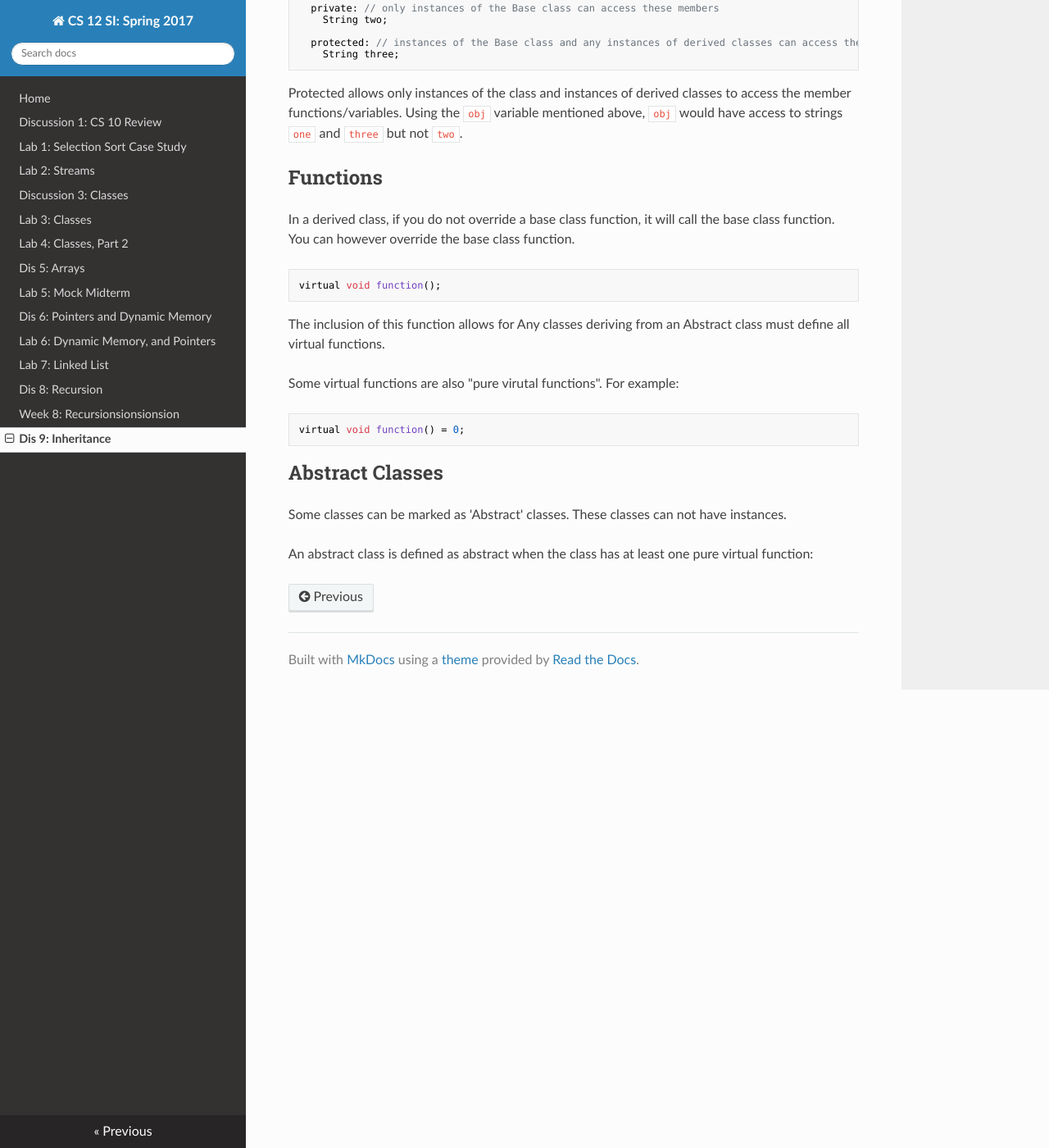
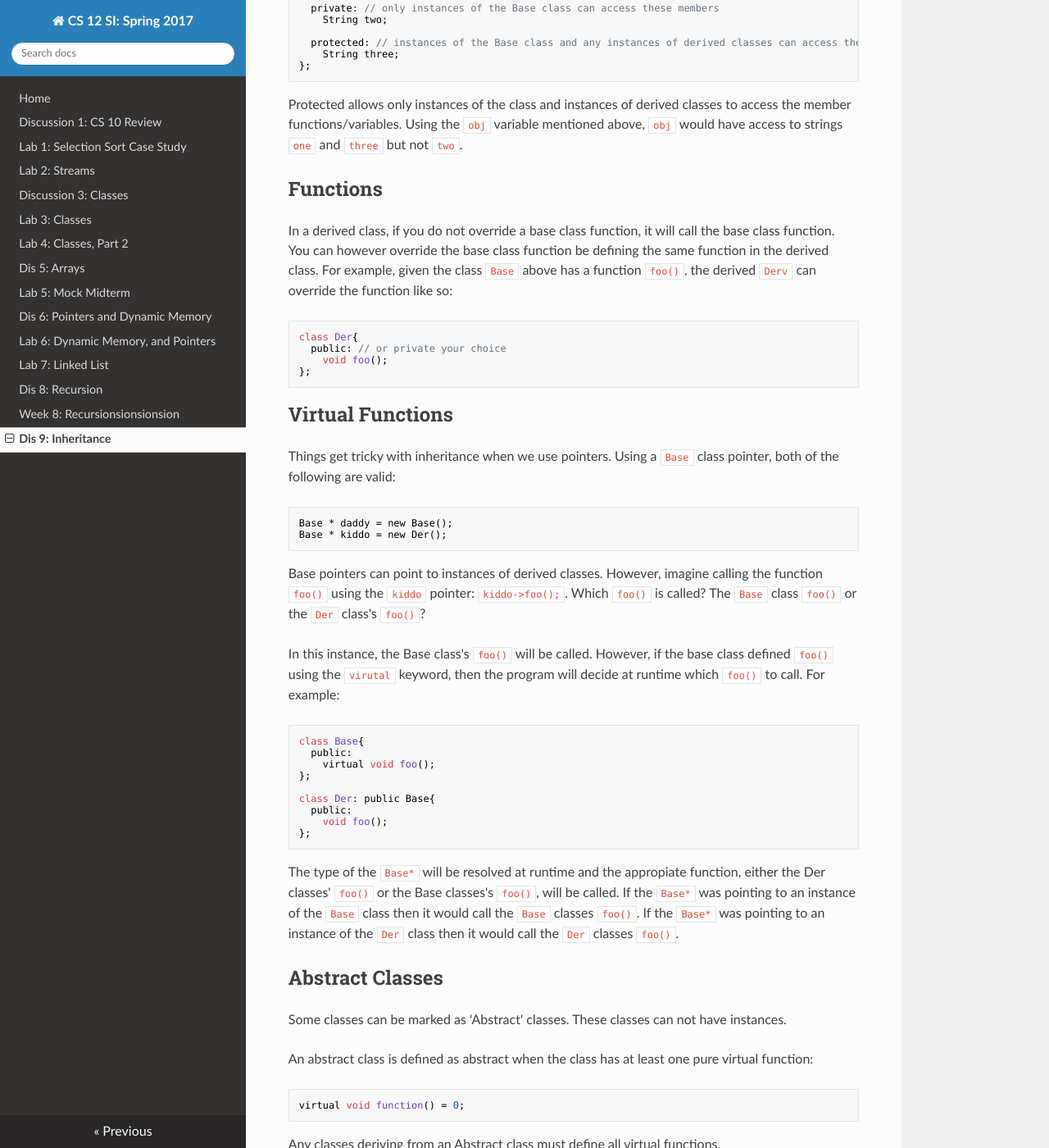
Before and after one commit to cs-si-ucr/cs12, an MkDocs documentation site: the page built from docs/dis09.md, in a window 1280 px wide and 1400 px high, scrolled down 885 px. Shown: the whole window at 82% size. Built offline with MkDocs 1.6.1, drawn with Linux system fonts in a browser that asks for light colours; nearby versions of some CDN libraries; old or Windows-style settings are respelled for this version of MkDocs.

Commit message:
God help me

````diff
--- a/docs/dis09.md
+++ b/docs/dis09.md
@@ -31,7 +31,7 @@ we use the `protected` key word instead of private.
 
 For example:
 ```c++
-class Base:
+class Base{
   public: // any one can access these members
     String one;
 
@@ -40,6 +40,7 @@ class Base:
 
   protected: // instances of the Base class and any instances of derived classes can access these members
     String three;
+};
 ```
 
 Protected allows only instances of the class and instances of derived classes to access the member functions/variables.
@@ -48,18 +49,48 @@ Using the `obj` variable mentioned above, `obj` would have access to strings `on
 Functions
 ---
 In a derived class, if you do not override a base class function, it will call the base class function.
-You can however override the base class function.
+You can however override the base class function be defining the same function in the derived class.
+For example, given the class `Base` above has a function `foo()`, the derived `Derv` can override the
+function like so:
 
 ```c++
-virtual void function();
+class Der{
+  public: // or private your choice
+    void foo();
+};
 ```
-The inclusion of this function allows for
-Any classes deriving from an Abstract class must define all virtual functions.
 
-Some virtual functions are also "pure virutal functions". For example:
+Virtual Functions
+---
+Things get tricky with inheritance when we use pointers.
+Using a `Base` class pointer, both of the following are valid:
 ```c++
-virtual void function() = 0;
+Base * daddy = new Base();
+Base * kiddo = new Der();
 ```
+Base pointers can point to instances of derived classes.
+However, imagine calling the function `foo()` using the `kiddo` pointer: `kiddo->foo();`.
+Which `foo()` is called? The `Base` class `foo()` or the `Der` class's `foo()`?
+
+In this instance, the Base class's `foo()` will be called. However, if the base class
+defined `foo()` using the `virutal` keyword, then the program will decide at runtime which `foo()` to call.
+For example:
+```c++
+class Base{
+  public:
+    virtual void foo();
+};
+
+class Der: public Base{
+  public:
+    void foo();
+};
+```
+
+The type of the `Base*` will be resolved at runtime and the appropiate function,
+either the Der classes' `foo()` or the Base classes's `foo()`, will be called.
+If the `Base*` was pointing to an instance of the `Base` class then it would call the `Base` classes `foo()`.
+If the `Base*` was pointing to an instance of the `Der` class then it would call the `Der` classes `foo()`.
 
 Abstract Classes
 ---
@@ -67,3 +98,7 @@ Some classes can be marked as 'Abstract' classes.
 These classes can not have instances.
 
 An abstract class is defined as abstract when the class has at least one pure virtual function:
+```c++
+virtual void function() = 0;
+```
+Any classes deriving from an Abstract class must define all virtual functions.
````
